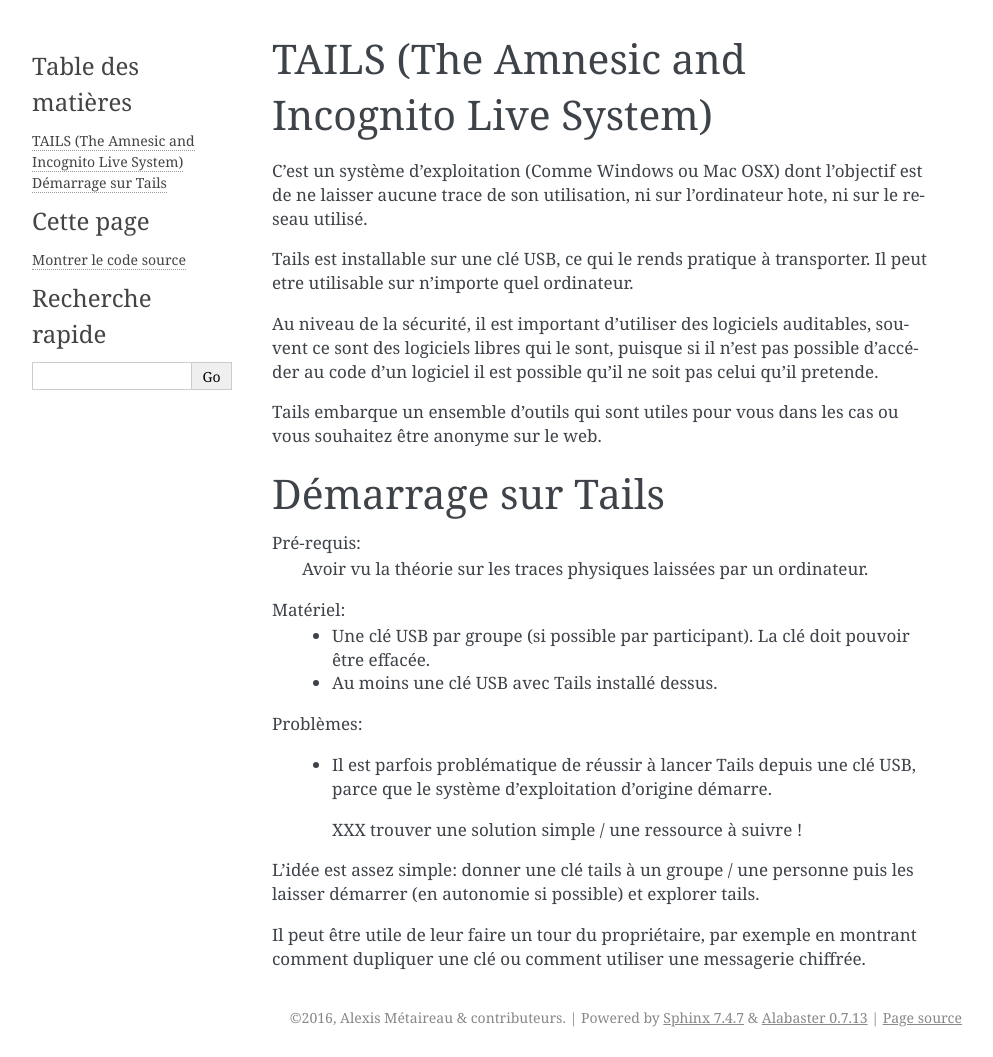
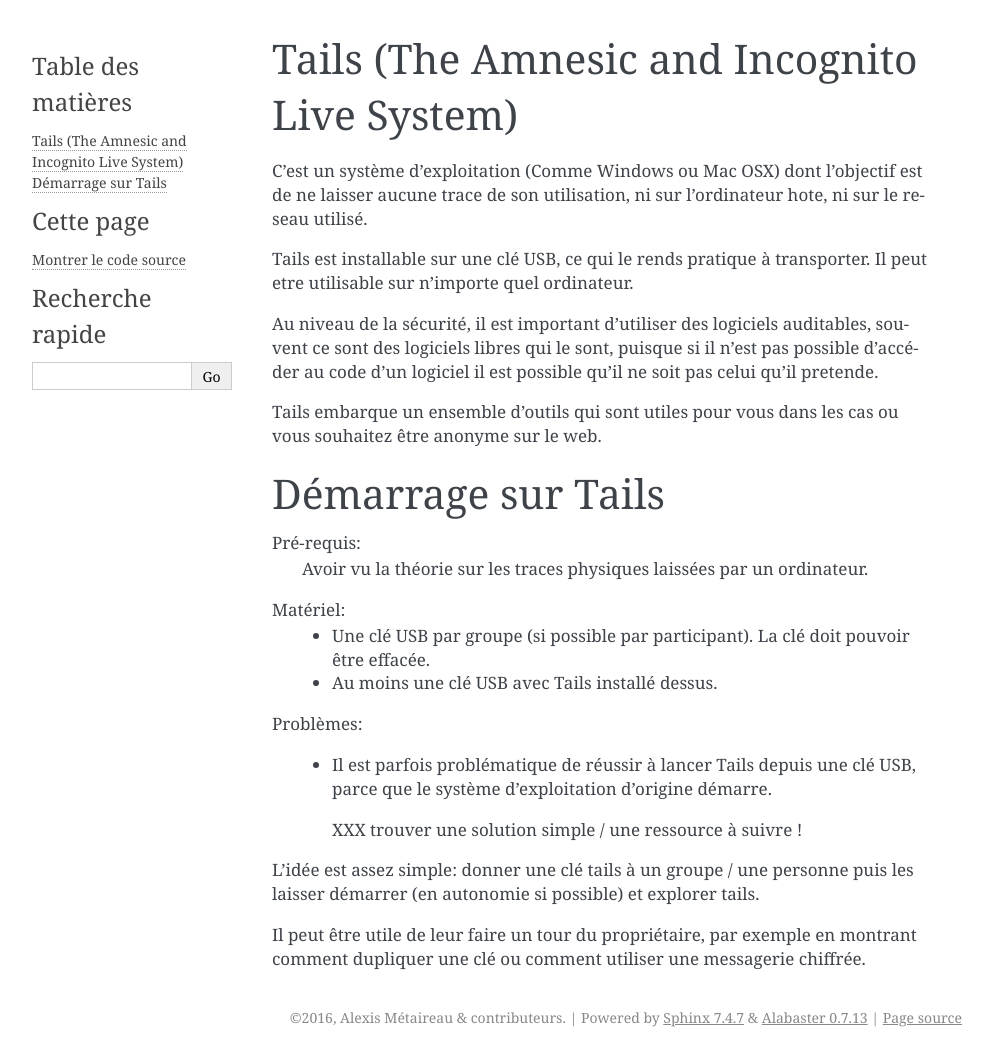
Before and after one commit to almet/autodefense-ateliers, a Sphinx documentation site: the page built from docs/solutions/tails.rst, in a window 1280 px wide. Shown: the whole page, without its empty margins (148-1141 px from the left). Built offline with Sphinx 7.4.7, drawn with Linux system fonts in a browser that asks for light colours.

Commit message:
Minor typos

```diff
--- a/docs/solutions/tails.rst
+++ b/docs/solutions/tails.rst
@@ -1,5 +1,5 @@
-TAILS (The Amnesic and Incognito Live System)
-###############################################
+Tails (The Amnesic and Incognito Live System)
+#############################################
 
 C'est un système d'exploitation (Comme Windows ou Mac OSX) dont l'objectif est
 de ne laisser aucune trace de son utilisation, ni sur l'ordinateur hote, ni
```
